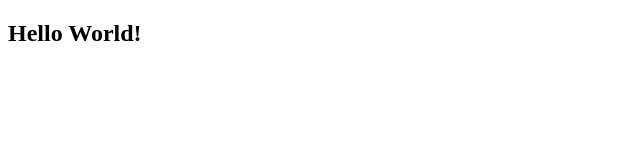
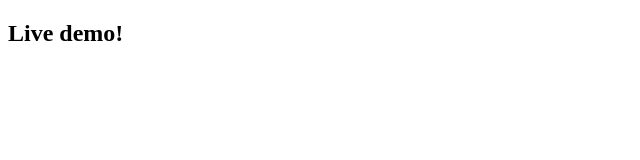
Before and after one commit to Ramya-ui513/rtvj-networking, a plain HTML site: page app/index.html in a window 1280 px wide. Shown: the full height of the page, 0-640 px from the left. Drawn offline with Linux system fonts and the light colour scheme.

Commit message:
Update index.html

```diff
--- a/app/index.html
+++ b/app/index.html
@@ -7,7 +7,7 @@
 </head>
 <body>
     <h2>
-        Hello World!
+        Live demo!
     </h2>
 
 </body>
```
